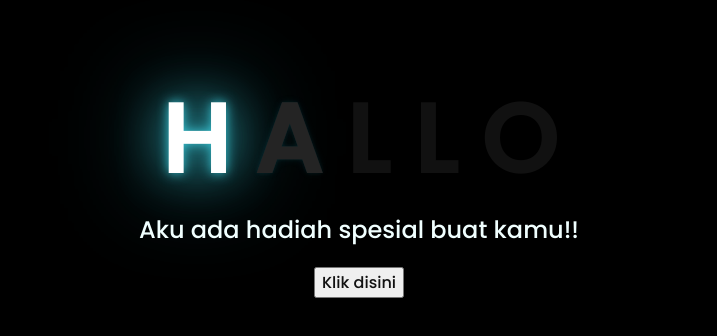
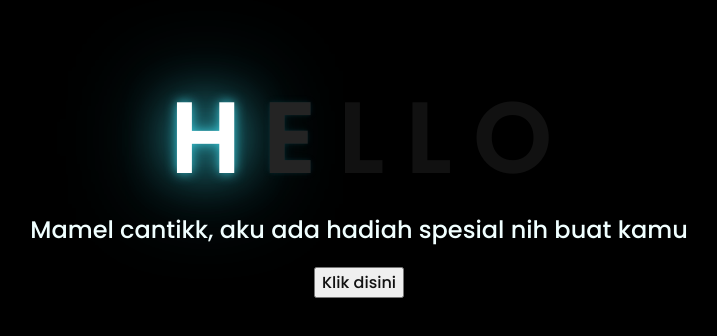
Before and after one commit to farhan01092001/farhan01092001.github.io, a plain HTML site: page index.html in a window 1280 px wide. Shown: the part 226-562 px from the top of the page, without its empty margins (289-1006 px from the left). Drawn offline with Linux system fonts and the light colour scheme.

Commit message:
Update index.html

```diff
--- a/index.html
+++ b/index.html
@@ -12,13 +12,13 @@
     <div class="greetings">
     <!-- silahkan menambah kata sesuai keinginan dengan <span>text...</span -->
         <span>H</span>
-        <span>A</span>
+        <span>E</span>
         <span>L</span>
         <span>L</span>
         <span>O</span>
     </div>
     <div class="description">
-        <span>Aku ada hadiah spesial buat kamu!!</span>
+        <span>Mamel cantikk, aku ada hadiah spesial nih buat kamu</span>
     </div>
     <div class="button">
         <button>
```
